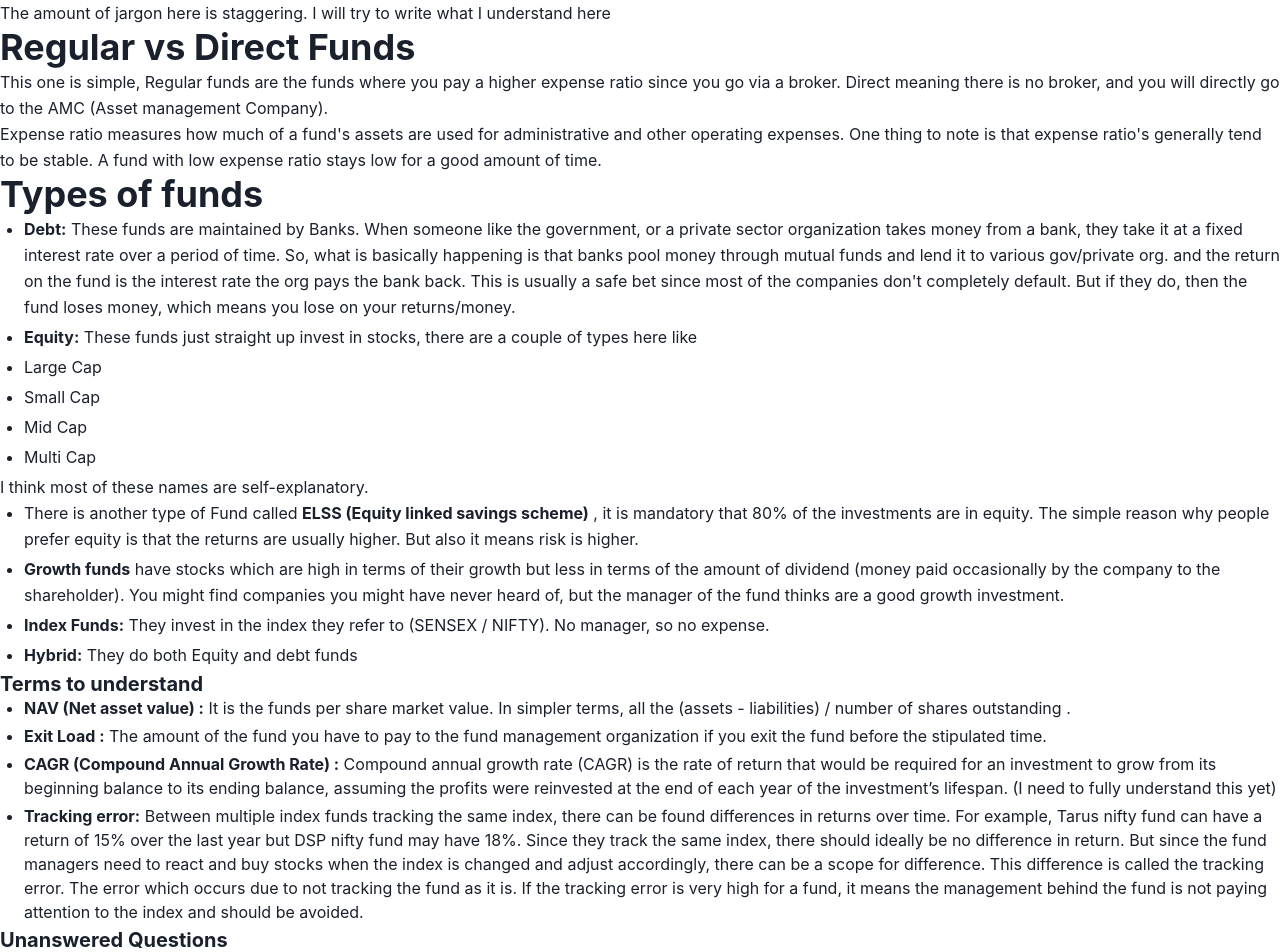
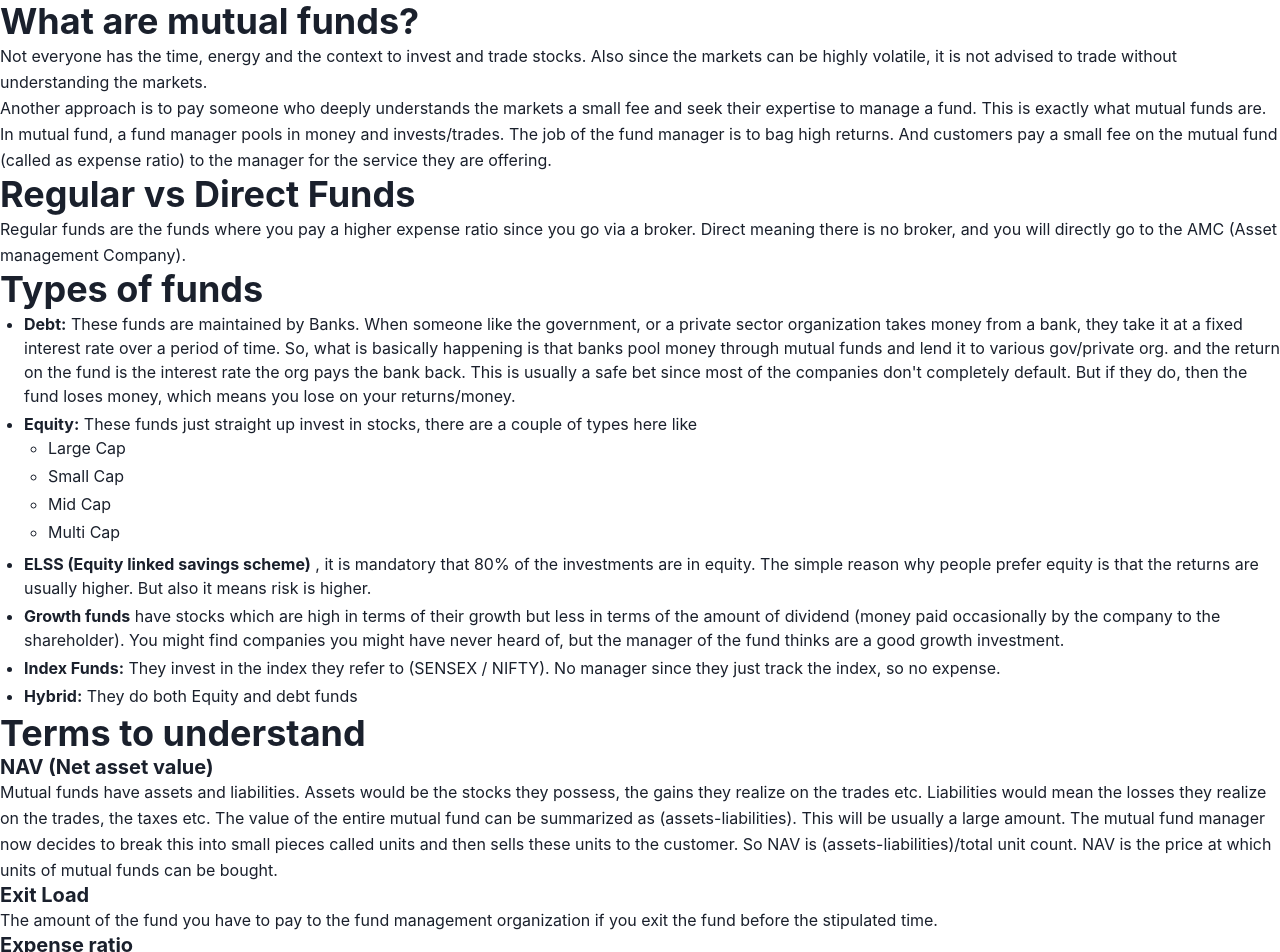
Before and after one commit to BharatKalluri/bharatkalluri.com, a Next.js app: page /posts/understanding-mutual-funds in a window 1280 px wide. Shown: the top 952 px of the page. Built offline with nearby package versions, Linux system fonts and the light colour scheme.

Commit message:
cleaned up mutual funds note

```diff
--- a/pages/posts/understanding-mutual-funds.mdx
+++ b/pages/posts/understanding-mutual-funds.mdx
@@ -5,16 +5,20 @@ tags:
 - finance
 ---
 
-The amount of jargon here is staggering. I will try to write what I understand here
+## What are mutual funds?
+
+Not everyone has the time, energy and the context to invest and trade stocks. Also since the markets can be highly
+volatile, it is not advised to trade without understanding the markets.
+
+Another approach is to pay someone who deeply understands the markets a small fee and seek their expertise to manage a
+fund. This is exactly what mutual funds are. In mutual fund, a fund manager pools in money and invests/trades. The job
+of the fund manager is to bag high returns. And customers pay a small fee on the mutual fund (called as
+expense ratio) to the manager for the service they are offering.
 
 ## Regular vs Direct Funds
 
-This one is simple, Regular funds are the funds where you pay a higher expense ratio since you go via a broker. Direct
+Regular funds are the funds where you pay a higher expense ratio since you go via a broker. Direct
 meaning there is no broker, and you will directly go to the AMC \(Asset management Company\).
-
-Expense ratio measures how much of a fund's assets are used for administrative and other operating expenses. One thing
-to note is that expense ratio's generally tend to be stable. A fund with low expense ratio stays low for a good amount
-of time.
 
 ## Types of funds
 
@@ -24,40 +28,47 @@ of time.
 interest rate the org pays the bank back. This is usually a safe bet since most of the companies don't completely
 default. But if they do, then the fund loses money, which means you lose on your returns/money.
 -   **Equity:** These funds just straight up invest in stocks, there are a couple of types here like
-
     -   Large Cap
     -   Small Cap
     -   Mid Cap
     -   Multi Cap
-
-I think most of these names are self-explanatory.
-
--   There is another type of Fund called **ELSS \(Equity linked savings scheme\)** , it is mandatory that 80% of the
+-   **ELSS \(Equity linked savings scheme\)** , it is mandatory that 80% of the
 investments are in equity. The simple reason why people prefer equity is that the returns are usually higher. But
 also it means risk is higher.
 -   **Growth funds** have stocks which are high in terms of their growth but less in terms of the amount of dividend
 \(money paid occasionally by the company to the shareholder\). You might find companies you might have never heard
 of, but the manager of the fund thinks are a good growth investment.
--   **Index Funds:** They invest in the index they refer to \(SENSEX / NIFTY\). No manager, so no expense.
-
+-   **Index Funds:** They invest in the index they refer to \(SENSEX / NIFTY\). No manager since they just track the
+index, so no expense.
 -   **Hybrid:** They do both Equity and debt funds
 
-#### Terms to understand
+### Terms to understand
 
--   **NAV \(Net asset value\) :** It is the funds per share market value. In simpler terms, all the \(assets -
-    liabilities\) / number of shares outstanding .
--   **Exit Load :** The amount of the fund you have to pay to the fund management organization if you exit the fund before
-    the stipulated time.
--   **CAGR \(Compound Annual Growth Rate\) :** Compound annual growth rate \(CAGR\) is the rate of return that would be
-    required for an investment to grow from its beginning balance to its ending balance, assuming the profits were
-    reinvested at the end of each year of the investment’s lifespan. \(I need to fully understand this yet\)
--  **Tracking error:** Between multiple index funds tracking the same index, there can be found differences in returns
+#### NAV \(Net asset value\)
+Mutual funds have assets and liabilities. Assets would be the stocks they possess, the gains they realize on the trades
+etc. Liabilities would mean the losses they realize on the trades, the taxes etc. The value of the entire mutual fund
+can be summarized as (assets-liabilities). This will be usually a large amount. The mutual fund manager now decides to break
+this into small pieces called units and then sells these units to the customer. So NAV is (assets-liabilities)/total unit count.
+NAV is the price at which units of mutual funds can be bought.
+
+#### Exit Load
+The amount of the fund you have to pay to the fund management organization if you exit the fund before the stipulated time.
+
+#### Expense ratio
+measures how much of a fund's assets are used for administrative and other operating expenses. One thing
+to note is that expense ratio's generally tend to be stable. A fund with low expense ratio stays low for a good amount
+of time.
+
+
+#### CAGR \(Compound Annual Growth Rate\)
+Compound annual growth rate \(CAGR\) is the rate of return that would be required for an investment to grow from its
+beginning balance to its ending balance, assuming the profits were reinvested at the end of each year of the
+investment’s lifespan. \(I need to fully understand this yet\)
+
+#### Tracking error
+Between multiple index funds tracking the same index, there can be found differences in returns
 over time. For example, Tarus nifty fund can have a return of 15% over the last year but DSP nifty fund may have 18%.
 Since they track the same index, there should ideally be no difference in return. But since the fund managers need to
 react and buy stocks when the index is changed and adjust accordingly, there can be a scope for difference. This difference
 is called the tracking error. The error which occurs due to not tracking the fund as it is. If the tracking error is
 very high for a fund, it means the management behind the fund is not paying attention to the index and should be avoided.
-
-#### Unanswered Questions
-
--   How is a mutual fund unit calculated?
```
Lines whose indentation alone changed are shown as unchanged.
